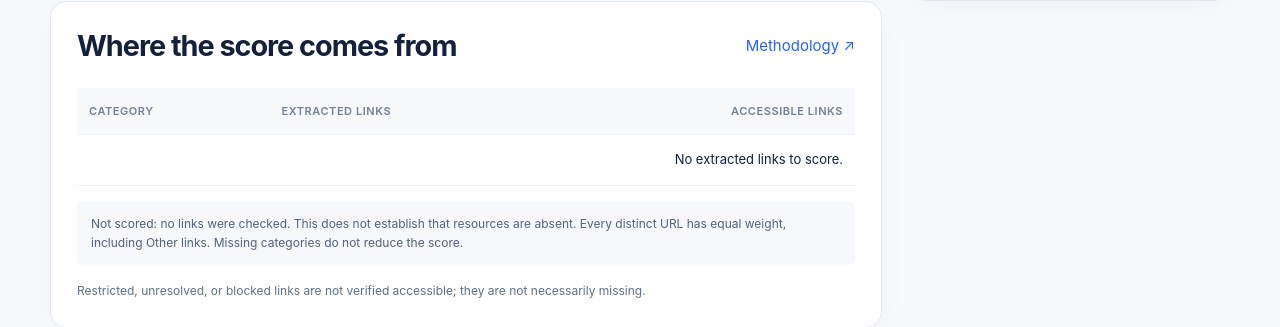
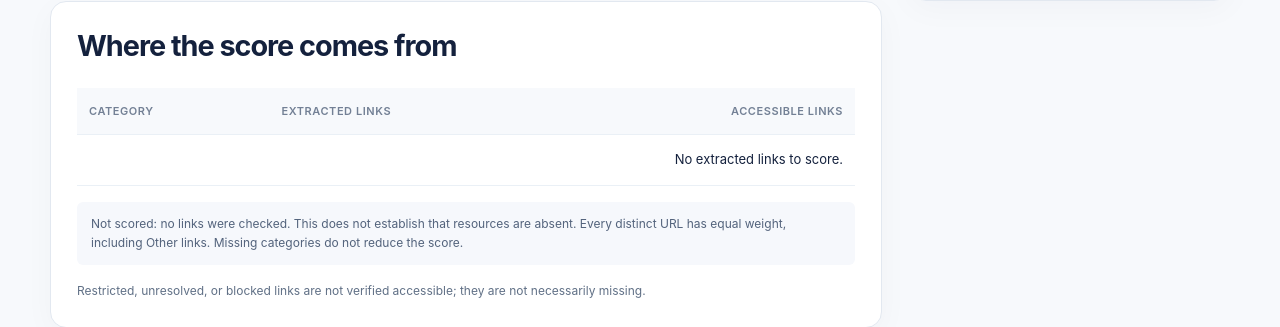
Before and after one commit to jatinmeenaa/research-paper-reproducibility, a Flask app: page /papers/1 in a window 1280 px wide. Shown: the part 864-1191 px from the top of the page. Run offline with Flask 3, Linux system fonts and the light colour scheme; data comes from the database, SQL or seed files in the repository.

Commit message:
removed access methodology  form paper

```diff
--- a/templates/paper.html
+++ b/templates/paper.html
@@ -102,7 +102,6 @@
                 <section class="panel">
                     <div class="section-heading">
                         <h2>Where the score comes from</h2>
-                        <a href="{{ url_for('main.methodology') }}">Methodology ↗</a>
                     </div>
                     <div class="table-wrap">
                         <table>
```
